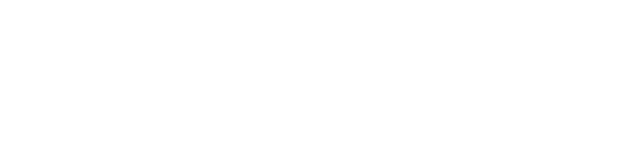
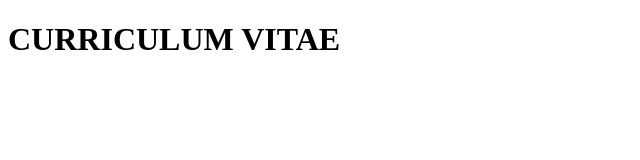
Before and after one commit to Lauriane-hub/mon-cv, a plain HTML site: page index.html in a window 1280 px wide. Shown: the whole page, without its empty margins (0-640 px from the left). Drawn offline with Linux system fonts and the light colour scheme.

Commit message:
mise en place de la section titre

```diff
--- a/index.html
+++ b/index.html
@@ -7,6 +7,6 @@
     <title>Document</title>
 </head>
 <body>
-
+    <h1>CURRICULUM VITAE</h1>
 </body>
 </html>
```
